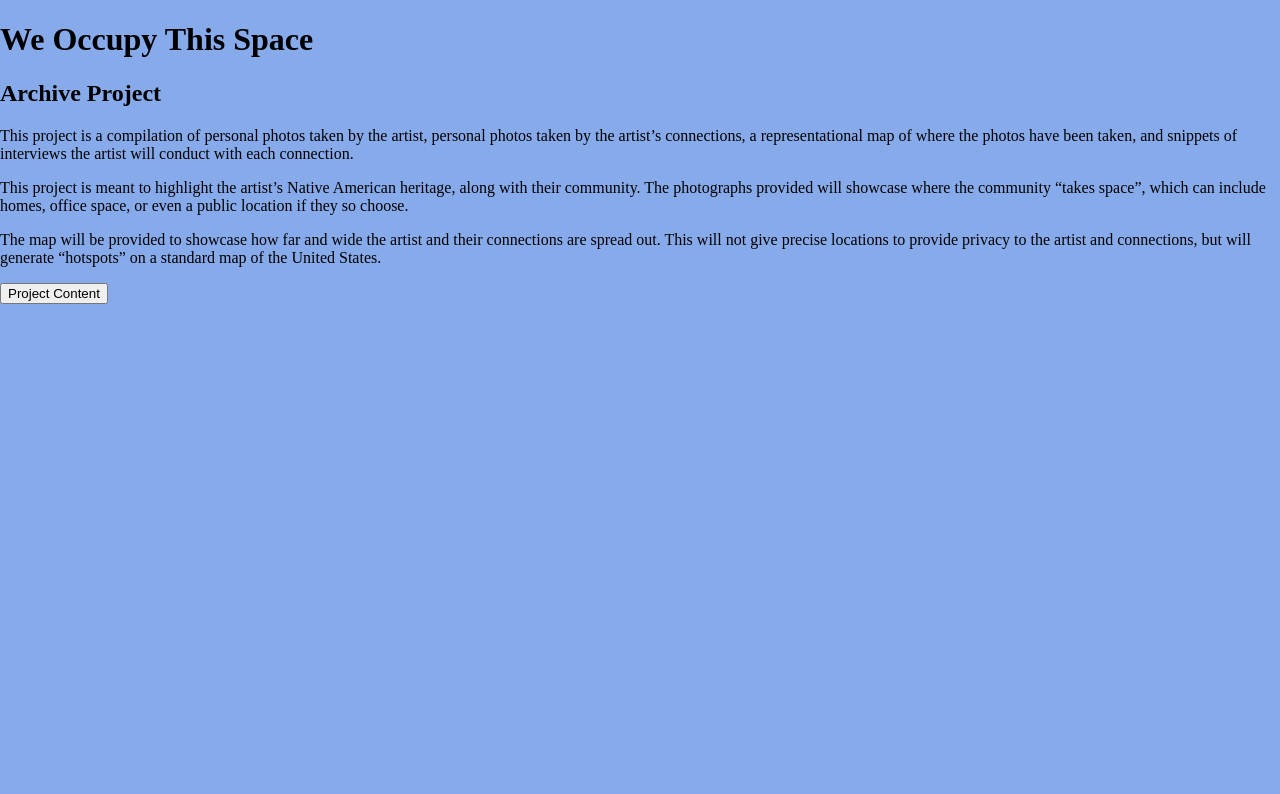
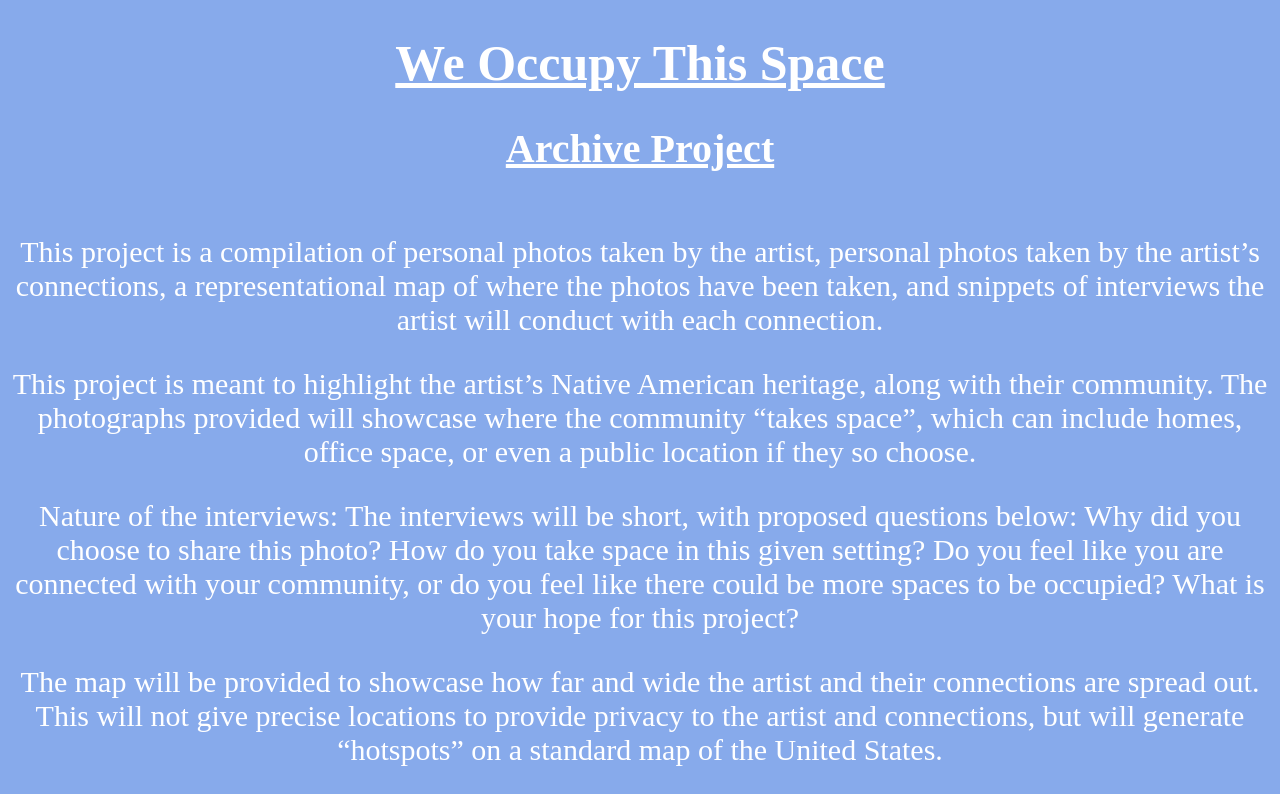
Before and after one commit to jsm-art/Archive-Project-web-JS, a plain HTML site: page index.html in a window 1280 px wide. Shown: the top 794 px of the page. Drawn offline with Linux system fonts and the light colour scheme.

Commit message:
update 1.1.1

```diff
--- a/index.html
+++ b/index.html
@@ -17,6 +17,12 @@
     <div class="INTRO">
         <p>This project is a compilation of personal photos taken by the artist, personal photos taken by the artist’s connections, a representational map of where the photos have been taken, and snippets of interviews the artist will conduct with each connection.</p>
         <p>This project is meant to highlight the artist’s Native American heritage, along with their community. The photographs provided will showcase where the community “takes space”, which can include homes, office space, or even a public location if they so choose.</p>
+        <p>Nature of the interviews: The interviews will be short, with proposed questions below:
+            Why did you choose to share this photo?
+            How do you take space in this given setting?
+            Do you feel like you are connected with your community, or do you feel like there could be more spaces to be occupied?
+            What is your hope for this project?
+        </p>
         <p>The map will be provided to showcase how far and wide the artist and their connections are spread out. This will not give precise locations to provide privacy to the artist and connections, but will generate “hotspots” on a standard map of the United States.</p>
     </div>
     <a href="main.html" target="_blank">
--- a/main.css
+++ b/main.css
@@ -2,4 +2,79 @@
 body{
     margin: 0;
     background-color: rgb(135, 170, 235);
+    display: flex;
+    flex-direction: column;
+    align-items: center;
+    color: white;
 }
+
+h1{
+    text-decoration: underline;
+    font-size: 50px;
+}
+
+ul {
+  list-style-position: inside;
+  text-align: center;
+  font-size: 30px;
+}
+
+img{
+    max-width: 50%;
+    max-height: 50%;
+}
+
+.JSM{
+    align-items: center;
+    text-align: center;
+}
+
+.AA{
+    align-items: center;
+    text-align: center;
+}
+
+.AeA{
+    align-items: center;
+    text-align: center;
+}
+
+.CS{
+    align-items: center;
+    text-align: center;
+}
+
+.DA{
+    align-items: center;
+    text-align: center;
+}
+
+.AD{
+    align-items: center;
+    text-align: center;
+}
+
+.LA{
+    align-items: center;
+    text-align: center;
+}
+
+.CY{
+    align-items: center;
+    text-align: center;
+}
+
+.JS{
+    align-items: center;
+    text-align: center;
+}
+
+.NA{
+    align-items: center;
+    text-align: center;
+}
+
+.MAP{
+    align-items: center;
+    text-align: center;
+}
--- a/style.css
+++ b/style.css
@@ -2,4 +2,54 @@
 body{
     margin: 0;
     background-color: rgb(135, 170, 235);
+    display: flex;
+    flex-direction: column;
+    align-items: center;
 }
+
+
+.HEADINGS{
+    text-align: center;
+    color: white;
+    text-decoration: underline;
+}
+
+h1{
+    font-size: 50px;
+}
+
+h2{
+    font-size: 40px;
+}
+
+.INTRO{
+    text-align: center;
+    color: white;
+    font-size: 30px;
+}
+
+a{
+    text-decoration: none;
+}
+
+button{
+    display: block;
+    padding: 100px 200px;
+    margin: 5% auto;
+    border: 5px solid darkblue;
+    border-radius: 10px;
+    color: white;
+    background-color: #508fc8;
+    font-family: 'Times New Roman', Times, serif;
+    font-size: 50px;
+    text-align: center;
+    transition-duration: 0.4s;
+    cursor: pointer;
+}
+
+button:hover{
+    background: darkblue;
+    color: white;
+    font-size: 45px;
+    text-align: center;
+}
```
Also changed, not shown: main.html (+4 -0 lines), media/images/Archive Project Hotspot Map.png (added).
